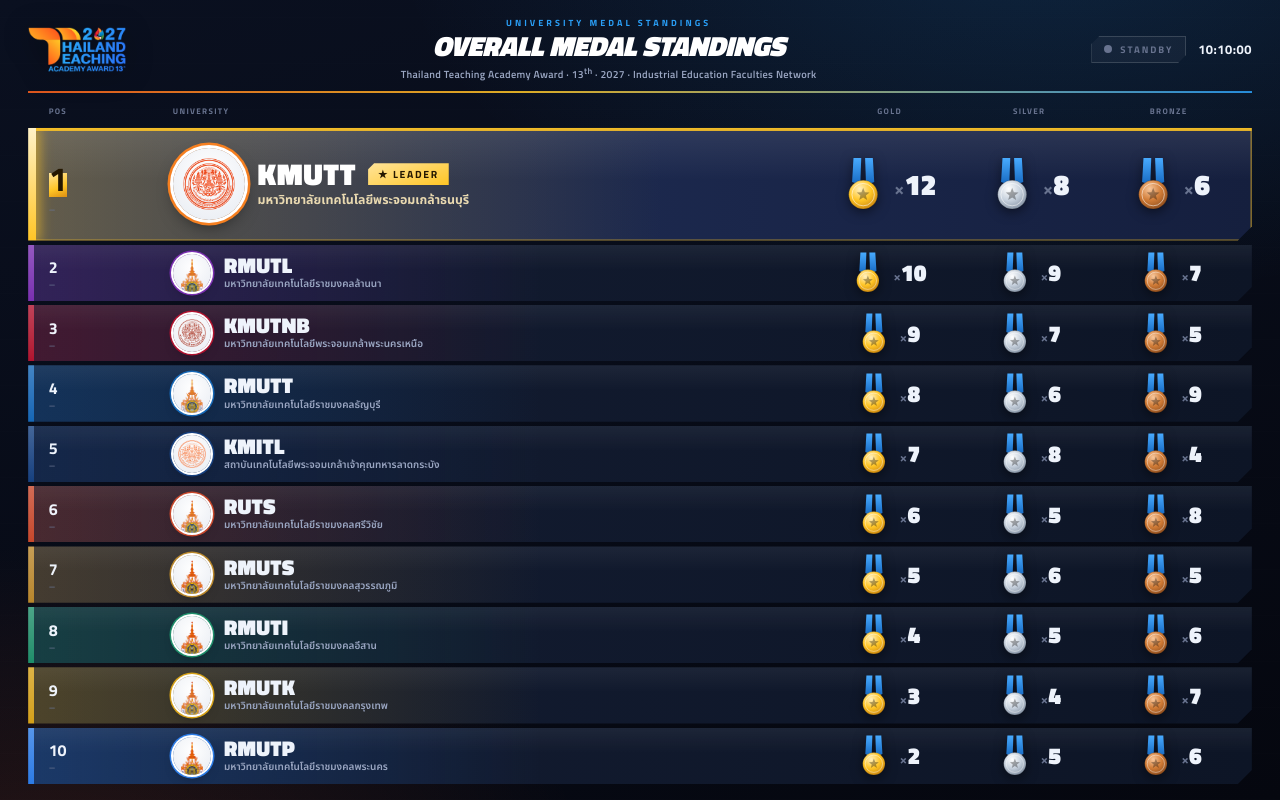
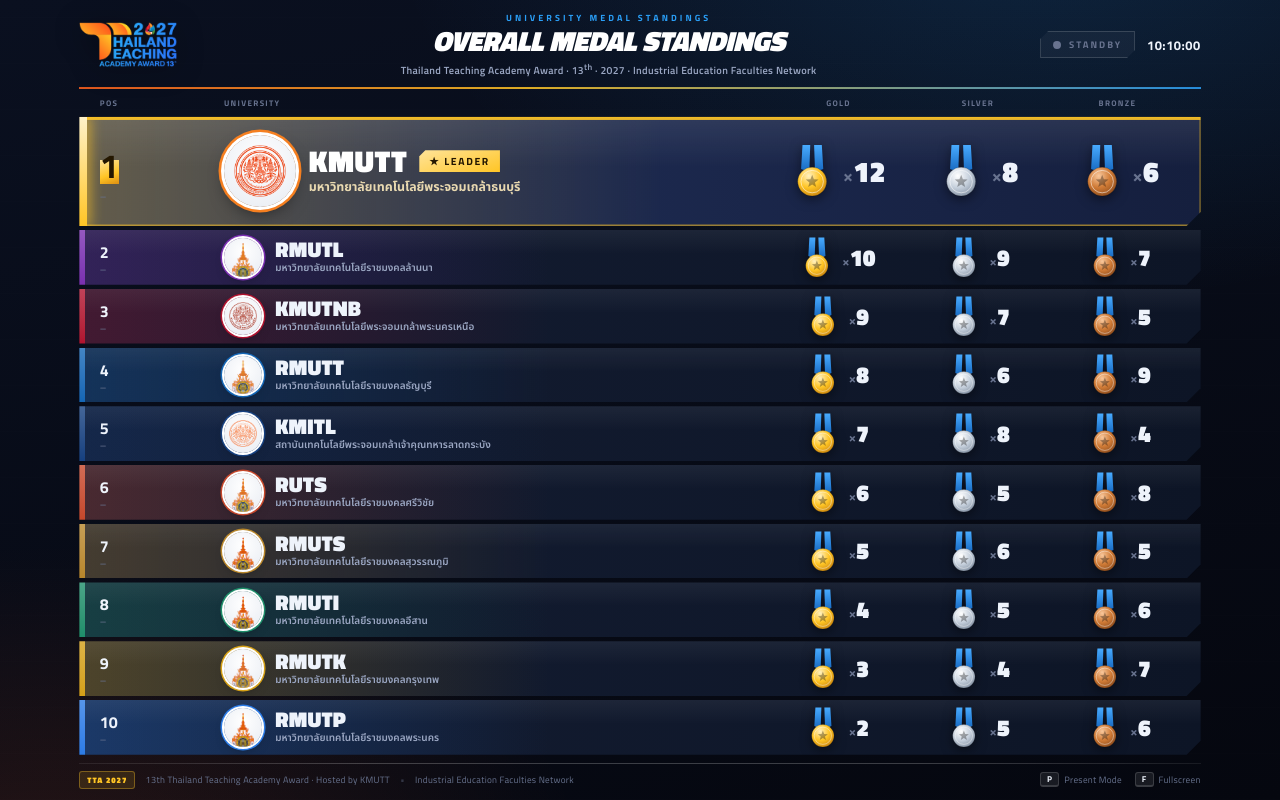
Before and after one commit to Litt1eStar/TTA-Leaderboard-Simulation, a React (Vite) app: page /#/ in a window 1280 px wide. Built offline with nearby package versions, Linux system fonts and the light colour scheme.

Commit message:
feat: add broadcast footer and 5% left-right page padding

```diff
--- a/src/VenuePage.jsx
+++ b/src/VenuePage.jsx
@@ -1,6 +1,7 @@
 import Header from './components/Header.jsx'
 import ColumnHead from './components/ColumnHead.jsx'
 import Tower from './components/Tower.jsx'
+import Footer from './components/Footer.jsx'
 import { MedalDefs } from './components/MedalIcon.jsx'
 import useKeyboardShortcuts from './hooks/useKeyboardShortcuts.js'
 import { rank } from './lib/rank.js'
@@ -19,6 +20,7 @@
         <Header title={SAMPLE.title} />
         <ColumnHead />
         <Tower rows={ROWS} />
+        <Footer />
       </div>
     </div>
   )
--- /dev/null
+++ b/src/components/Footer.jsx
@@ -0,0 +1,16 @@
+export default function Footer() {
+  return (
+    <footer className="footer">
+      <div className="footer-left">
+        <span className="footer-badge">TTA 2027</span>
+        <span className="footer-note">13th Thailand Teaching Academy Award · Hosted by KMUTT</span>
+        <span className="footer-divider">•</span>
+        <span className="footer-note">Industrial Education Faculties Network</span>
+      </div>
+      <div className="footer-right">
+        <span className="footer-shortcut"><kbd>P</kbd> Present Mode</span>
+        <span className="footer-shortcut"><kbd>F</kbd> Fullscreen</span>
+      </div>
+    </footer>
+  )
+}
--- a/src/styles/tower.css
+++ b/src/styles/tower.css
@@ -1,11 +1,12 @@
 /* ---------- Stage ---------- */
-.venue { height: 100dvh; overflow: hidden; }
+.venue { height: 100dvh; overflow: hidden; box-sizing: border-box; padding-inline: 5%; }
 .stage {
   position: relative; height: 100%; display: flex; flex-direction: column;
-  padding: clamp(12px, 2vh, 26px) clamp(14px, 2.2vw, 40px);
-  padding-top: calc(clamp(12px, 2vh, 26px) + env(safe-area-inset-top, 0px));
-  padding-bottom: calc(clamp(12px, 2vh, 26px) + env(safe-area-inset-bottom, 0px));
-  gap: clamp(8px, 1.4vh, 18px); max-width: 1760px; margin-inline: auto; width: 100%;
+  box-sizing: border-box;
+  padding: clamp(8px, 1.4vh, 18px) clamp(10px, 1.2vw, 20px);
+  padding-top: calc(clamp(8px, 1.4vh, 18px) + env(safe-area-inset-top, 0px));
+  padding-bottom: calc(clamp(8px, 1.4vh, 18px) + env(safe-area-inset-bottom, 0px));
+  gap: clamp(6px, 1vh, 12px); max-width: 1760px; margin-inline: auto; width: 100%;
 }
 
 /* ---------- Header ---------- */
@@ -170,10 +171,40 @@
 .medal .rimlt { fill: none; stroke: rgba(255, 255, 255, .55); stroke-width: 1; }
 .medal .star { fill: rgba(0, 0, 0, .32); }
 
+/* ---------- Footer ---------- */
+.footer {
+  flex: 0 0 auto; display: flex; justify-content: space-between; align-items: center;
+  gap: clamp(10px, 1.5vw, 24px); padding-top: clamp(6px, 0.9vh, 12px);
+  border-top: 1px solid var(--line); position: relative;
+  font-family: var(--body); font-size: clamp(9px, 1.15vh, 13px);
+  color: var(--ink-faint); letter-spacing: .03em;
+}
+.footer::before {
+  content: ""; position: absolute; left: 0; right: 0; top: -1px; height: 1px;
+  background: linear-gradient(90deg, transparent, var(--line-strong) 25%, var(--line-strong) 75%, transparent);
+}
+.footer-left { display: flex; align-items: center; gap: clamp(6px, 0.8vw, 12px); min-width: 0; }
+.footer-badge {
+  font-family: var(--display); font-weight: 800; font-size: clamp(8px, 1vh, 11px);
+  letter-spacing: .12em; text-transform: uppercase; color: var(--amber);
+  background: rgba(255, 197, 37, .12); border: 1px solid rgba(255, 197, 37, .35);
+  padding: 2px 7px; border-radius: 3px;
+}
+.footer-note { white-space: nowrap; overflow: hidden; text-overflow: ellipsis; }
+.footer-divider { opacity: .4; }
+.footer-right { display: flex; align-items: center; gap: clamp(8px, 1vw, 16px); flex-shrink: 0; }
+.footer-shortcut { display: inline-flex; align-items: center; gap: 5px; }
+.footer-shortcut kbd {
+  display: inline-block; font-family: var(--display); font-weight: 700;
+  font-size: clamp(8.5px, 1vh, 11px); color: var(--ink);
+  background: rgba(255, 255, 255, .08); border: 1px solid var(--line-strong);
+  border-bottom-width: 2px; padding: 1px 6px; border-radius: 3px; line-height: 1.2;
+}
+
 /* ---------- Phone / narrow ---------- */
 @media (max-width: 860px) {
-  .venue { height: auto; min-height: 100dvh; overflow: visible; }
-  .stage { height: auto; min-height: 100%; }
+  .venue { height: auto; min-height: 100dvh; overflow: visible; padding-inline: 16px; }
+  .stage { height: auto; min-height: 100%; padding-inline: 0; }
   .topbar { grid-template-columns: 1fr; justify-items: center; text-align: center; gap: 12px; }
   .status { align-items: center; }
   .colhead { display: none; }
@@ -182,4 +213,6 @@
   .row { grid-template-columns: 60px minmax(0, 1fr); grid-auto-rows: auto; padding: 11px 12px 11px 16px; gap: 9px 12px; }
   .medals { grid-column: 1 / -1; order: 5; justify-self: start; grid-template-columns: repeat(3, auto); gap: 20px; }
   .who .name { white-space: normal; }
+  .footer { flex-direction: column; align-items: center; text-align: center; gap: 8px; padding-bottom: 8px; }
+  .footer-left { flex-wrap: wrap; justify-content: center; }
 }
```
Also changed, not shown: 1 other file (tests, documents, lock files or other folders).
